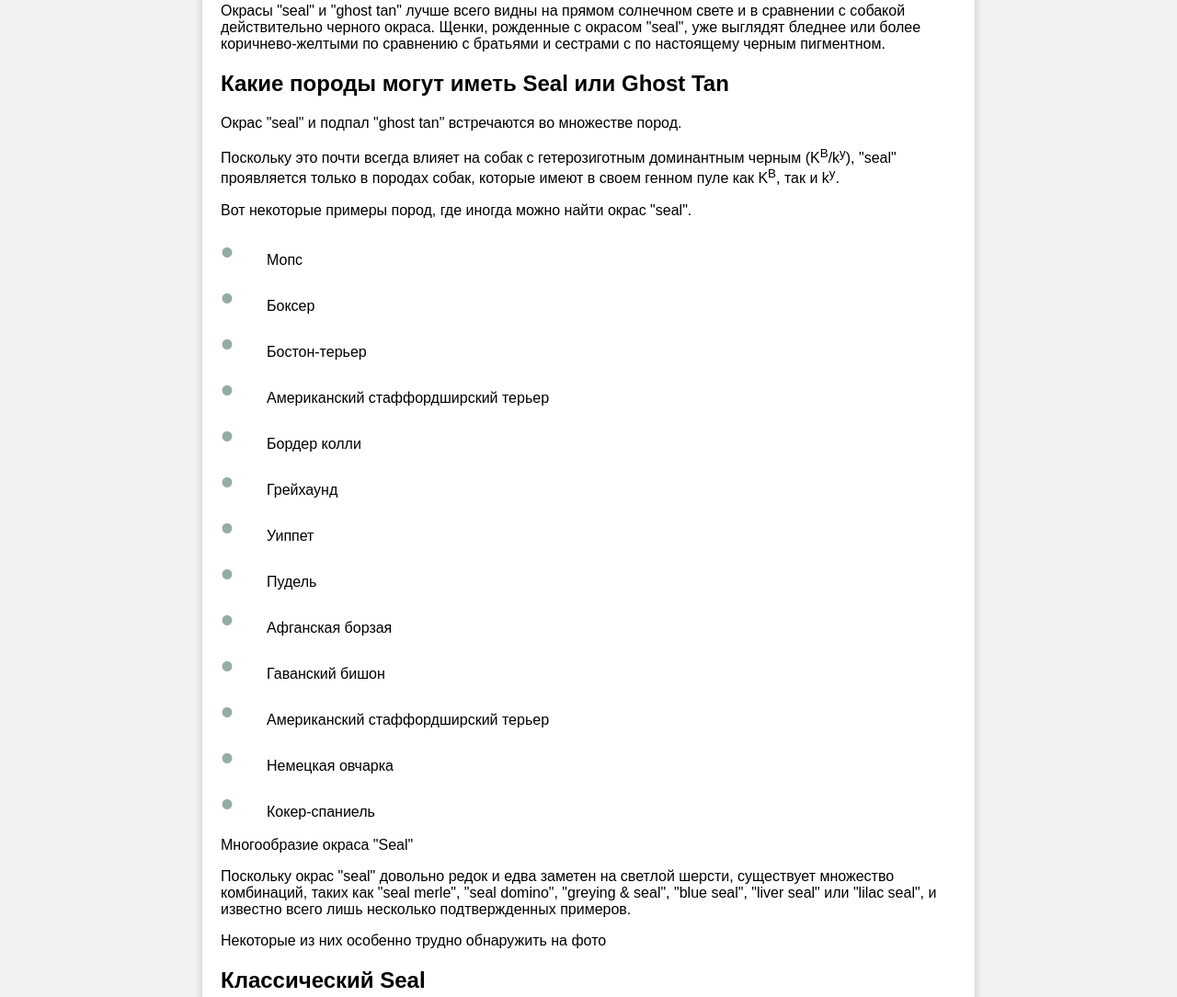
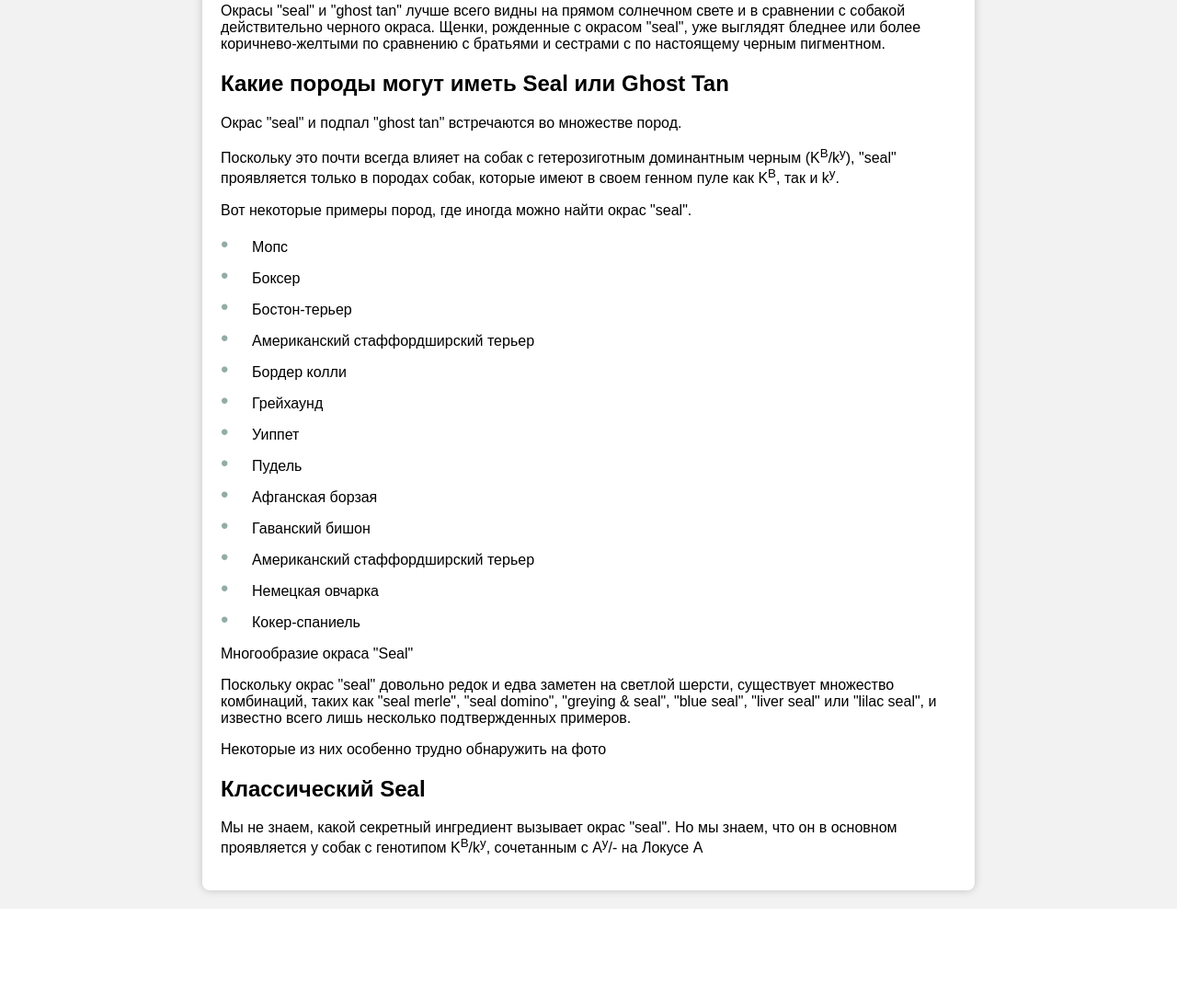
Before and after one commit to BloodthirstyWolf/TranslatorPortfolio-, a PHP site: page / in a window 1280 px wide. Shown: the part 1737-2821 px from the top of the page at 92% size. After the commit the page ends 2725 px from the top, so only its background shows below. Run offline with PHP 8.4, Linux system fonts and the light colour scheme.

Commit message:
Update Styles.css

```diff
--- a/Styles.css
+++ b/Styles.css
@@ -42,6 +42,6 @@ img {
   display: inline-block;
   width: 1em; /* Ширина маркера */
   margin-right: 10px; /* Добавляем небольшой отступ между маркером и текстом */
-  font-size: 2.5em; /* Увеличиваем размер маркера до 1.5em */
+  font-size: 1.5em; /* Увеличиваем размер маркера до 1.5em */
   line-height: 1; /* Сбрасываем межстрочный интервал, чтобы точка была выровнена вертикально */
 }
```
